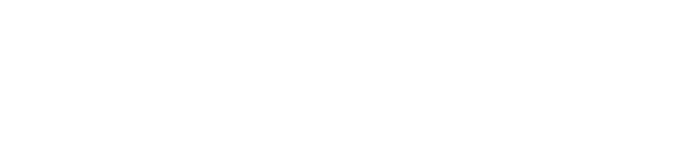
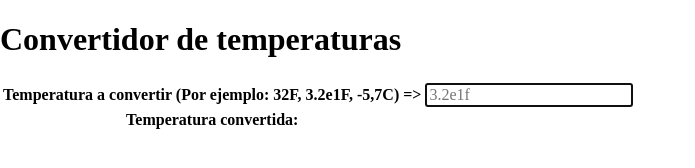
Before and after one commit to giffunis/STW_temp_converter2, a plain HTML site: page index.html in a window 1280 px wide. Shown: the whole page, without its empty margins (0-695 px from the left). Drawn offline with nearby package versions, Linux system fonts and the light colour scheme.

Commit message:
creado el index y practicando con emmet

```diff
--- a/index.html
+++ b/index.html
@@ -3,8 +3,28 @@
 <head>
   <meta charset="UTF-8">
   <title>Conversor de temperatura con Javascript2</title>
+  <!-- ficheros css -->
+  <link rel="stylesheet" href="normalize.css">
+  <link rel="stylesheet" href="customs.css">
+  <!-- scripts -->
+  <script src="temperatura.js"></script>
 </head>
 <body>
-
+  <div id="header">
+    <h1 id="titulo">Convertidor de temperaturas</h1>
+  </div>
+  <div id="cuerpo">
+    <table>
+      <tr>
+        <th>Temperatura a convertir (Por ejemplo: 32F, 3.2e1F, -5,7C) =></th>
+        <td><input id="entrada" autofocus onchange="conversor();" placeholder="3.2e1f" size 30></td>
+      </tr>
+      <tr>
+        <th>Temperatura convertida:
+          <td><span class="output" id="salida"></span></td>
+        </th>
+      </tr>
+    </table>
+  </div>
 </body>
 </html>
```
